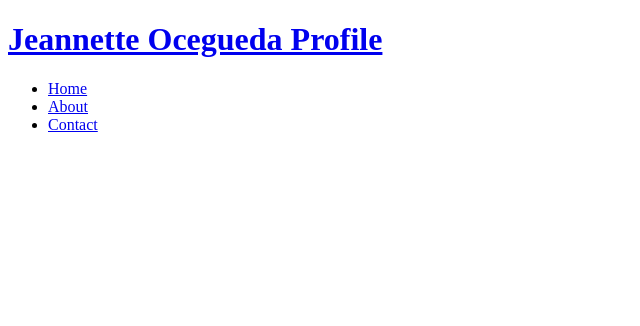
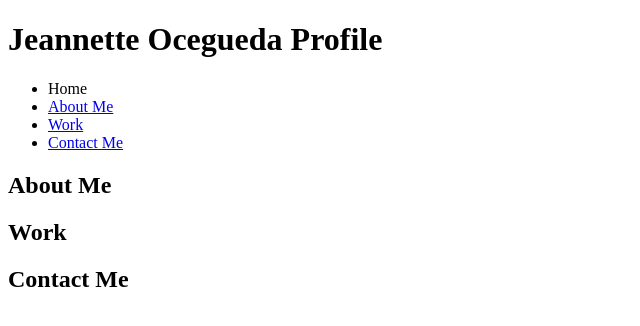
Before and after one commit to JayOc10/jeannette-ocegueda-porfolio, a plain HTML site: page index.html in a window 1280 px wide. Shown: the whole page, without its empty margins (0-640 px from the left). Drawn offline with Linux system fonts and the light colour scheme; files that its build step writes are made by us from their sources.

Commit message:
added aside in html

```diff
--- a/index.html
+++ b/index.html
@@ -10,12 +10,19 @@
 
 <body>
   <header>
-    <h1><a href="/">Jeannette Ocegueda Profile</a></h1>
+    <h1>Jeannette Ocegueda Profile</a></h1>
     <nav>
       <ul>
-        <li><a href="/">Home</a></li>
-        <li><a href="/about.html">About</a></li>
-        <li><a href="/contact.html">Contact</a></li>
+        <li><a href="#"></a>Home</li>
+        <li><a href="/about.html">About Me</a></li>
+        <li><a href="/work.html">Work</a></li>
+        <li><a href="/contact.html">Contact Me</a></li>
       </ul>
     </nav>
   </header>
+
+  <aside class="container">
+      <h2>About Me</h2>
+      <h2>Work</h2>
+      <h2>Contact Me</h2>
+  </aside>
```
